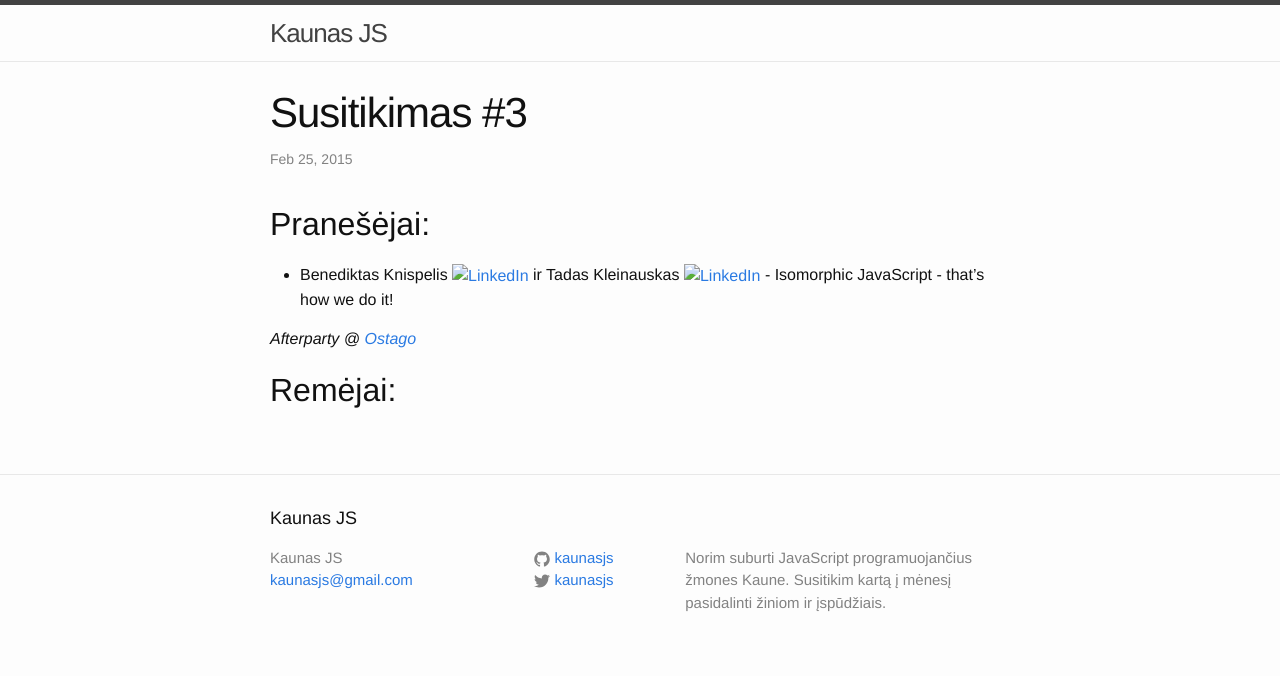
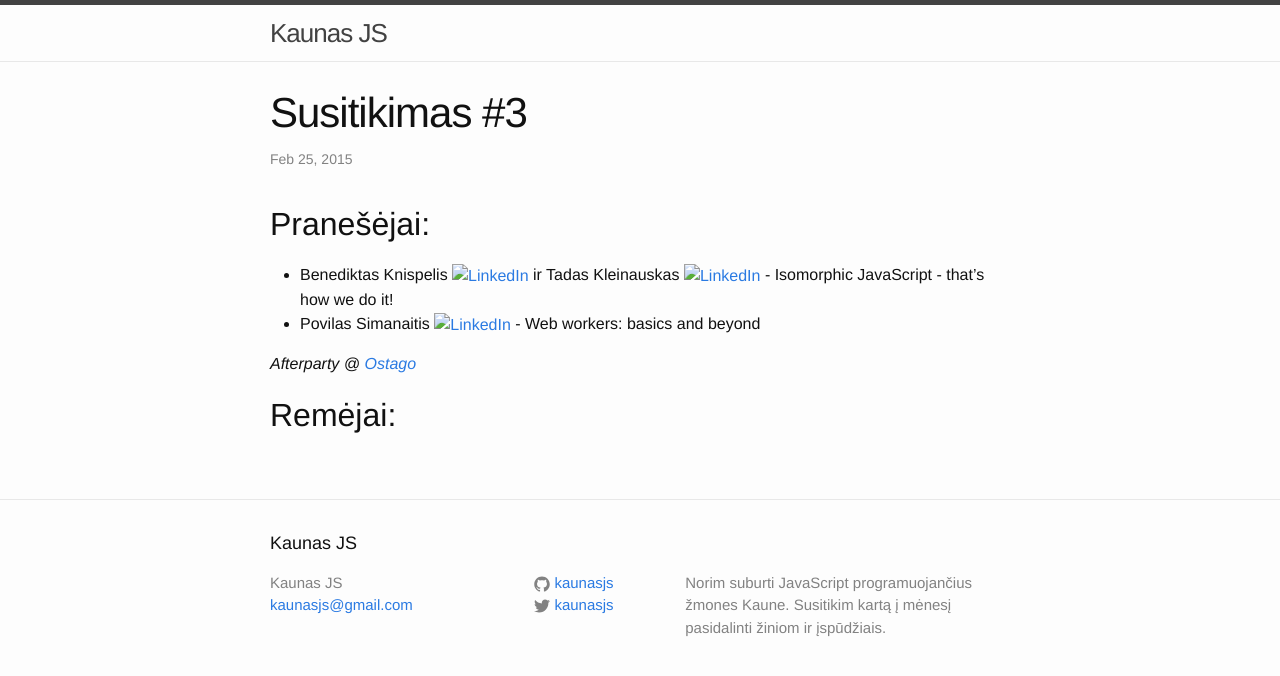
Before and after one commit to kaunasjs/website, a Jekyll site: the page built from _posts/2014-02-25-susitikimas-#3.markdown, in a window 1280 px wide. Shown: the top 676 px of the page. Built offline with Jekyll 4.4.1, drawn with Linux system fonts in a browser that asks for light colours.

Commit message:
Add a second speaker to the third meetup event

```diff
--- a/_posts/2014-02-25-susitikimas-#3.markdown
+++ b/_posts/2014-02-25-susitikimas-#3.markdown
@@ -9,6 +9,7 @@ categories: jekyll update
 ## Pranešėjai:
 
  * Benediktas Knispelis [![LinkedIn](img/icon-linkedin.png)](https://www.linkedin.com/pub/benediktas-knispelis/55/140/501) ir Tadas Kleinauskas [![LinkedIn](img/icon-linkedin.png)](https://www.linkedin.com/profile/view?id=72634850) - Isomorphic JavaScript - that's how we do it!
+ * Povilas Simanaitis [![LinkedIn](img/icon-linkedin.png)](https://www.linkedin.com/profile/view?id=227908887) - Web workers: basics and beyond
 
 *Afterparty @ [Ostago](https://www.facebook.com/ostagoLT)*
 
```
